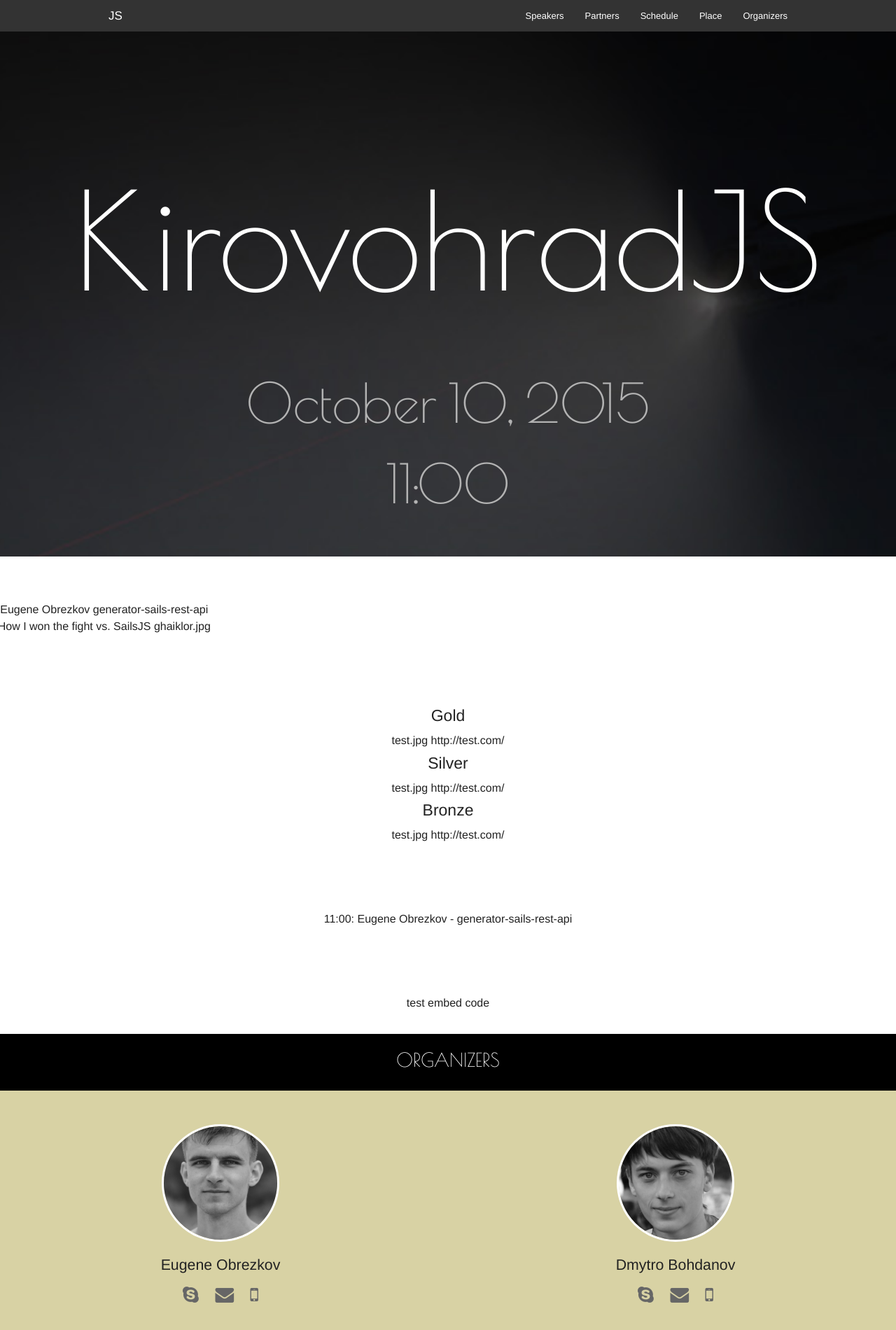
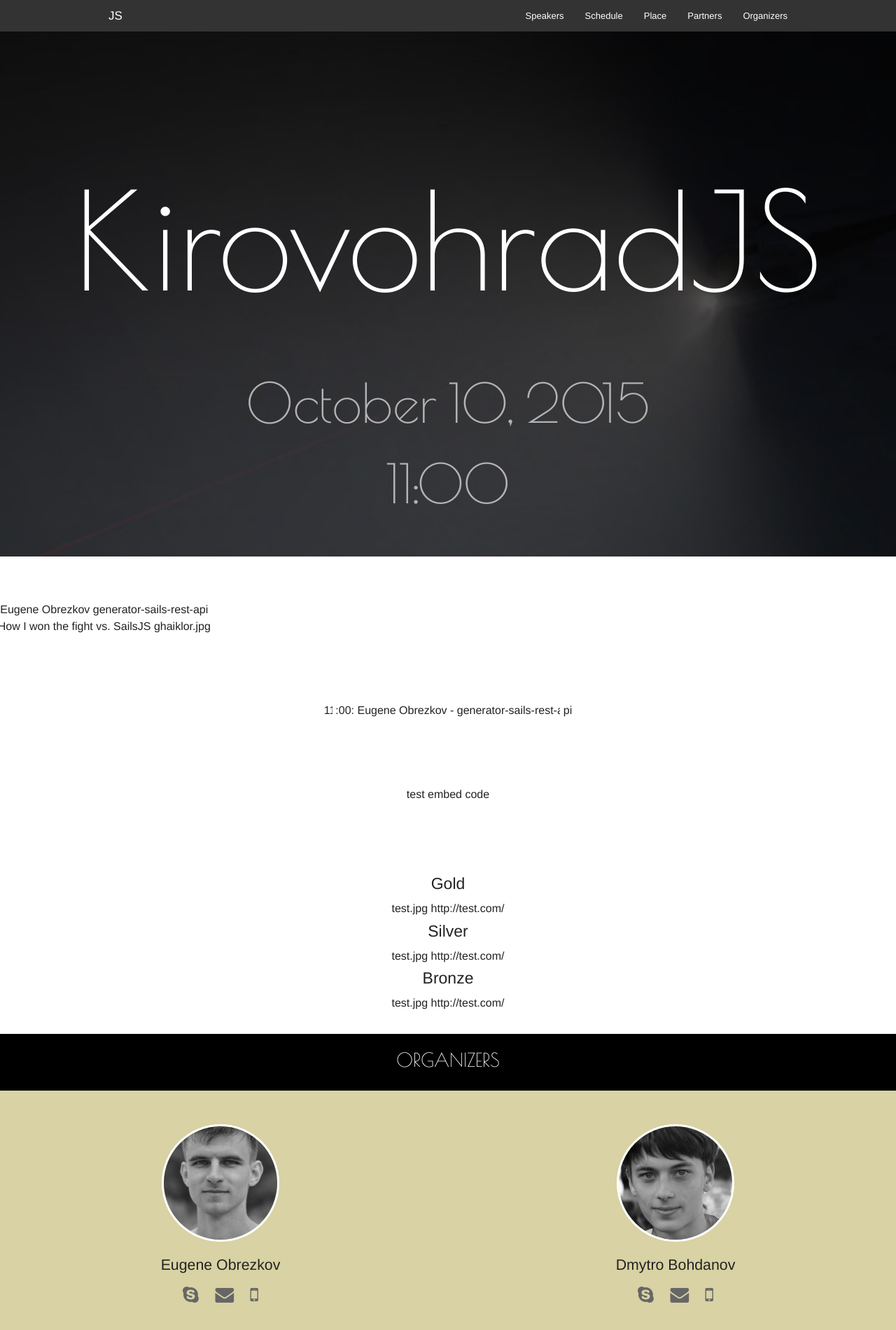
Before and after one commit to ghaiklor/kirovohradjs.com, a Jekyll site: the page built from index.html, in a window 1280 px wide. Shown: the top 1900 px of the page at 70% size. Built offline with Jekyll 4.4.1, drawn with Linux system fonts in a browser that asks for light colours; part of the change alters nothing that is shown.

```diff
--- a/_includes/navigation.html
+++ b/_includes/navigation.html
@@ -16,9 +16,9 @@
     <section class="top-bar-section">
       <ul class="right">
         <li><a href="#speakers">Speakers</a></li>
-        <li><a href="#partners">Partners</a></li>
         <li><a href="#schedule">Schedule</a></li>
         <li><a href="#place">Place</a></li>
+        <li><a href="#partners">Partners</a></li>
         <li><a href="#organizers">Organizers</a></li>
       </ul>
 
--- a/index.html
+++ b/index.html
@@ -8,7 +8,7 @@ keywords: "Кировоград, Kirovohrad, NodeJS, NodeSchool, JavaScript, Kir
 {% include navigation.html date="2015_10" %}
 {% include header.html date="2015_10" %}
 {% include speakers.html date="2015_10" %}
-{% include partners.html date="2015_10" %}
 {% include schedule.html date="2015_10" %}
 {% include place.html date="2015_10" %}
+{% include partners.html date="2015_10" %}
 {% include organizers.html date="2015_10" %}
```
